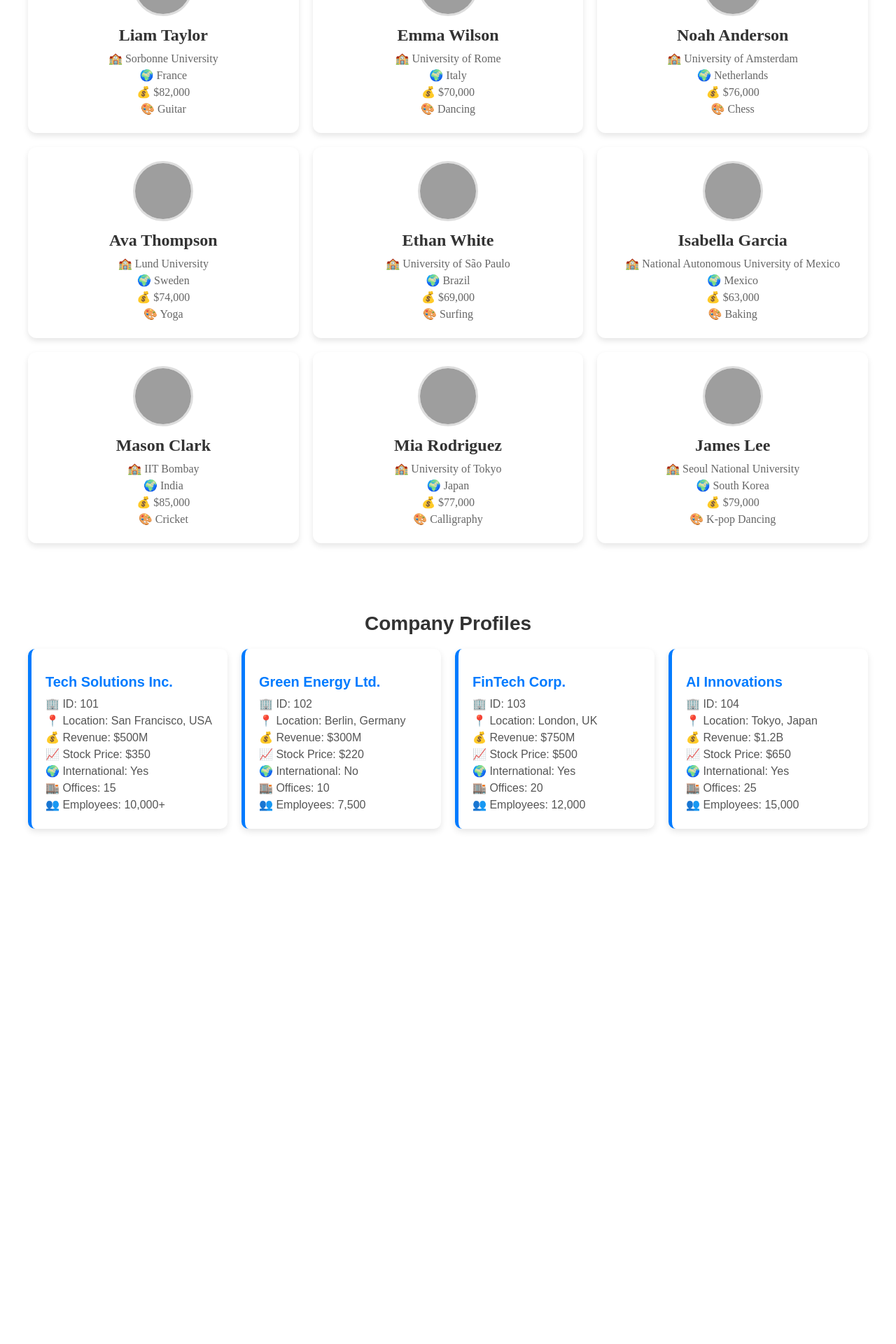
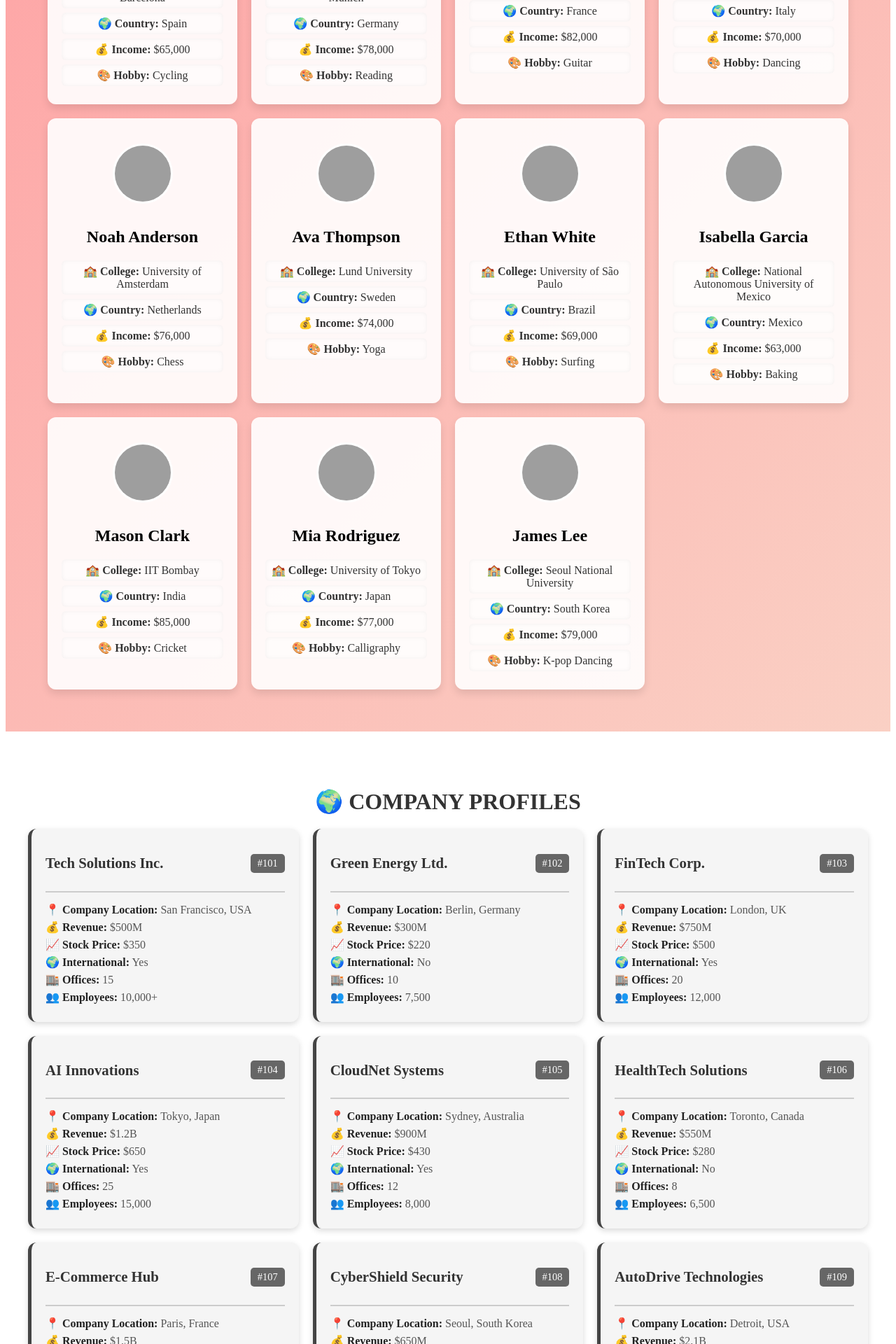
Before and after one commit to Karanbhuva18/advancegithub, a React (Vite) app: page / in a window 1280 px wide. Shown: the part 800-2720 px from the top of the page at 70% size. Before the commit the page ends 2044 px from the top, so only its background shows below. Built offline with nearby package versions, Linux system fonts and the light colour scheme; grey boxes are pictures that could not be loaded.

Commit message:
cancle rest changes

```diff
--- a/src/ComapanyCard/companyCard.css
+++ b/src/ComapanyCard/companyCard.css
@@ -1,54 +1,76 @@
-/* Container for all cards */
-.company-cards-container {
+/* Container Styles */
+.company-container {
   max-width: 1200px;
   margin: 40px auto;
+  text-align: center;
   padding: 20px;
-    text-align: center;
-    font-family: Arial, sans-serif;
 }
 
-  /* Title styling */
-  .title {
-    font-size: 28px;
+.company-title {
+  font-size: 2rem;
+  color: #333;
+  margin-bottom: 20px;
   font-weight: bold;
-    margin-bottom: 20px;
-    color: #333;
+  text-transform: uppercase;
 }
 
-  /* Grid system for company cards */
-  .company-cards-grid {
+/* Grid Layout */
+.company-grid {
   display: grid;
-    grid-template-columns: repeat(auto-fit, minmax(250px, 1fr));
+  grid-template-columns: repeat(auto-fit, minmax(320px, 1fr));
   gap: 20px;
   justify-content: center;
 }
 
-  /* Individual company card styling */
+/* Individual Card */
 .company-card {
-    background: white;
-    border-radius: 10px;
+  background: #f5f5f5; /* Light Gray Background */
+  border-radius: 12px;
   padding: 20px;
-    box-shadow: 0px 4px 10px rgba(0, 0, 0, 0.1);
-    transition: transform 0.2s ease-in-out;
-    text-align: left;
-    border-left: 5px solid #007bff;
+  box-shadow: 0px 3px 8px rgba(0, 0, 0, 0.15);
+  transition: transform 0.3s ease, box-shadow 0.3s ease;
+  border-left: 5px solid #444; /* Darker Accent */
 }
 
 .company-card:hover {
   transform: translateY(-5px);
+  box-shadow: 0px 6px 15px rgba(0, 0, 0, 0.2);
+  background: #ebebeb; /* Slightly Darker on Hover */
 }
 
-  /* Company name styling */
-  .company-name {
-    font-size: 20px;
-    font-weight: bold;
-    color: #007bff;
-    margin-bottom: 10px;
+/* Header Section */
+.company-header {
+  display: flex;
+  justify-content: space-between;
+  align-items: center;
+  border-bottom: 2px solid #ccc;
+  padding-bottom: 10px;
+  margin-bottom: 15px;
 }
 
-  /* Company details */
-  .company-info {
-    font-size: 16px;
+.company-name {
+  font-size: 1.3rem;
+  color: #333;
+  font-weight: bold;
+}
+
+.company-id {
+  background: #666;
+  color: #fff;
+  padding: 5px 10px;
+  border-radius: 5px;
+  font-size: 0.9rem;
+}
+
+/* Details Section */
+.company-details p {
+  margin: 6px 0;
+  font-size: 1rem;
   color: #555;
-    margin: 5px 0;
+  text-align: left;
 }
+
+.company-details strong {
+  color: #222;
+  font-weight: bold;
+}
--- a/src/ComapanyCard/index.jsx
+++ b/src/ComapanyCard/index.jsx
@@ -1,67 +1,38 @@
 import React from "react";
 import "./companyCard.css";
-
-// Sample company data array
-const companies = [
-  {
-    id: 101,
-    name: "Tech Solutions Inc.",
-    location: "San Francisco, USA",
-    revenue: "$500M",
-    stockPrice: "$350",
-    international: "Yes",
-    offices: 15,
-    employees: "10,000+",
-  },
-  {
-    id: 102,
-    name: "Green Energy Ltd.",
-    location: "Berlin, Germany",
-    revenue: "$300M",
-    stockPrice: "$220",
-    international: "No",
-    offices: 10,
-    employees: "7,500",
-  },
-  {
-    id: 103,
-    name: "FinTech Corp.",
-    location: "London, UK",
-    revenue: "$750M",
-    stockPrice: "$500",
-    international: "Yes",
-    offices: 20,
-    employees: "12,000",
-  },
-  {
-    id: 104,
-    name: "AI Innovations",
-    location: "Tokyo, Japan",
-    revenue: "$1.2B",
-    stockPrice: "$650",
-    international: "Yes",
-    offices: 25,
-    employees: "15,000",
-  },
-];
+import { companies } from "../constantdata/constantdata.js";
 
 const CompanyCard = () => {
   return (
-    <div className="company-cards-container">
-      <h1 className="title">Company Profiles</h1>
-      <div className="company-cards-grid">
+    <div className="company-container">
+      <h1 className="company-title">🌍 Company Profiles</h1>
+      <div className="company-grid">
         {companies.map((company) => (
           <div key={company.id} className="company-card">
-            <h2 className="company-name">{company.name}</h2>
-            <p className="company-info">🏢 ID: {company.id}</p>
-            <p className="company-info">📍 Location: {company.location}</p>
-            <p className="company-info">💰 Revenue: {company.revenue}</p>
-            <p className="company-info">📈 Stock Price: {company.stockPrice}</p>
-            <p className="company-info">
-              🌍 International: {company.international}
-            </p>
-            <p className="company-info">🏬 Offices: {company.offices}</p>
-            <p className="company-info">👥 Employees: {company.employees}</p>
+            <div className="company-header">
+              <h2 className="company-name">{company.name}</h2>
+              <span className="company-id">#{company.id}</span>
+            </div>
+            <div className="company-details">
+              <p>
+                📍 <strong>Company Location:</strong> {company.location}
+              </p>
+              <p>
+                💰 <strong>Revenue:</strong> {company.revenue}
+              </p>
+              <p>
+                📈 <strong>Stock Price:</strong> {company.stockPrice}
+              </p>
+              <p>
+                🌍 <strong>International:</strong> {company.international}
+              </p>
+              <p>
+                🏬 <strong>Offices:</strong> {company.offices}
+              </p>
+              <p>
+                👥 <strong>Employees:</strong> {company.employees}
+              </p>
+            </div>
           </div>
         ))}
       </div>
--- a/src/constantdata/constantdata.js
+++ b/src/constantdata/constantdata.js
@@ -120,3 +120,156 @@ export const users = [
     hobby: "K-pop Dancing",
   },
 ];
+
+export const companies = [
+  {
+    id: 101,
+    name: "Tech Solutions Inc.",
+    location: "San Francisco, USA",
+    revenue: "$500M",
+    stockPrice: "$350",
+    international: "Yes",
+    offices: 15,
+    employees: "10,000+",
+  },
+  {
+    id: 102,
+    name: "Green Energy Ltd.",
+    location: "Berlin, Germany",
+    revenue: "$300M",
+    stockPrice: "$220",
+    international: "No",
+    offices: 10,
+    employees: "7,500",
+  },
+  {
+    id: 103,
+    name: "FinTech Corp.",
+    location: "London, UK",
+    revenue: "$750M",
+    stockPrice: "$500",
+    international: "Yes",
+    offices: 20,
+    employees: "12,000",
+  },
+  {
+    id: 104,
+    name: "AI Innovations",
+    location: "Tokyo, Japan",
+    revenue: "$1.2B",
+    stockPrice: "$650",
+    international: "Yes",
+    offices: 25,
+    employees: "15,000",
+  },
+  {
+    id: 105,
+    name: "CloudNet Systems",
+    location: "Sydney, Australia",
+    revenue: "$900M",
+    stockPrice: "$430",
+    international: "Yes",
+    offices: 12,
+    employees: "8,000",
+  },
+  {
+    id: 106,
+    name: "HealthTech Solutions",
+    location: "Toronto, Canada",
+    revenue: "$550M",
+    stockPrice: "$280",
+    international: "No",
+    offices: 8,
+    employees: "6,500",
+  },
+  {
+    id: 107,
+    name: "E-Commerce Hub",
+    location: "Paris, France",
+    revenue: "$1.5B",
+    stockPrice: "$700",
+    international: "Yes",
+    offices: 30,
+    employees: "20,000",
+  },
+  {
+    id: 108,
+    name: "CyberShield Security",
+    location: "Seoul, South Korea",
+    revenue: "$650M",
+    stockPrice: "$340",
+    international: "Yes",
+    offices: 18,
+    employees: "11,000",
+  },
+  {
+    id: 109,
+    name: "AutoDrive Technologies",
+    location: "Detroit, USA",
+    revenue: "$2.1B",
+    stockPrice: "$890",
+    international: "Yes",
+    offices: 40,
+    employees: "30,000",
+  },
+  {
+    id: 110,
+    name: "EduTech Solutions",
+    location: "New Delhi, India",
+    revenue: "$300M",
+    stockPrice: "$210",
+    international: "No",
+    offices: 14,
+    employees: "9,500",
+  },
+  {
+    id: 111,
+    name: "AgriTech Innovations",
+    location: "São Paulo, Brazil",
+    revenue: "$450M",
+    stockPrice: "$290",
+    international: "Yes",
+    offices: 22,
+    employees: "13,500",
+  },
+  {
+    id: 112,
+    name: "GameVerse Studios",
+    location: "Los Angeles, USA",
+    revenue: "$1.8B",
+    stockPrice: "$750",
+    international: "Yes",
+    offices: 35,
+    employees: "25,000",
+  },
+  {
+    id: 113,
+    name: "SmartHome Technologies",
+    location: "Amsterdam, Netherlands",
+    revenue: "$600M",
+    stockPrice: "$370",
+    international: "Yes",
+    offices: 16,
+    employees: "9,000",
+  },
+  {
+    id: 114,
+    name: "Blockchain Inc.",
+    location: "Singapore",
+    revenue: "$1.2B",
+    stockPrice: "$620",
+    international: "Yes",
+    offices: 20,
+    employees: "14,500",
+  },
+  {
+    id: 115,
+    name: "Quantum Computing Labs",
+    location: "Zurich, Switzerland",
+    revenue: "$2.5B",
+    stockPrice: "$950",
+    international: "Yes",
+    offices: 50,
+    employees: "40,000",
+  },
+];
--- a/src/userCard/UserCard.jsx
+++ b/src/userCard/UserCard.jsx
@@ -1,30 +1,18 @@
 import React from "react";
-import "./userCard.css";
 import { users } from "../constantdata/constantdata.js";
+import UserCardItem from "./UserCardItem.jsx";
 // Sample user data array
 
 const UserCard = () => {
   return (
-    <div className="user-cards-container">
+    <section className="user-cards-container">
       <h1 className="title">User Profiles</h1>
       <div className="user-cards-grid">
         {users.map((user) => (
-          <div key={user.id} className="user-card">
-            <div className="avatar">
-              <img
-                src="https://cdn-icons-png.flaticon.com/512/847/847969.png"
-                alt="User Avatar"
-              />
-            </div>
-            <h2 className="user-name">{user.name}</h2>
-            <p className="user-info">🏫 {user.college}</p>
-            <p className="user-info">🌍 {user.country}</p>
-            <p className="user-info">💰 {user.income}</p>
-            <p className="user-info">🎨 {user.hobby}</p>
-          </div>
+          <UserCardItem key={user.id} user={user} />
         ))}
       </div>
-    </div>
+    </section>
   );
 };
 
--- /dev/null
+++ b/src/userCard/UserCardItem.jsx
@@ -0,0 +1,23 @@
+import React from 'react'
+import './usercard.css'
+const UserCardItem = ({ user }) => {
+    return (
+      <article className="user-card">
+        <figure className="user-avatar">
+          <img
+            src={user.avatar || "https://cdn-icons-png.flaticon.com/512/847/847969.png"}
+            alt={user.name}
+          />
+        </figure>
+        <div className="user-info">
+          <h2 className="user-name">{user.name}</h2>
+          <p>🏫 <strong>College:</strong> {user.college}</p>
+          <p>🌍 <strong>Country:</strong> {user.country}</p>
+          <p>💰 <strong>Income:</strong> {user.income}</p>
+          <p>🎨 <strong>Hobby:</strong> {user.hobby}</p>
+        </div>
+      </article>
+    );
+  };
+
+export default UserCardItem
--- a/src/userCard/usercard.css
+++ b/src/userCard/usercard.css
@@ -1,64 +1,67 @@
-/* Container */
 .user-cards-container {
-    max-width: 1200px;
-    margin: 40px auto;
-    padding: 20px;
   text-align: center;
+  padding: 40px;
+  background: linear-gradient(135deg, #ff9a9e, #fad0c4);
+  min-height: 100vh;
 }
 
 .title {
   font-size: 2rem;
   font-weight: bold;
-    color: #333;
+  color: #fff;
   margin-bottom: 20px;
+  text-transform: uppercase;
+  letter-spacing: 1.5px;
 }
 
 /* Grid Layout */
 .user-cards-grid {
   display: grid;
-    grid-template-columns: repeat(auto-fit, minmax(300px, 1fr));
+  grid-template-columns: repeat(auto-fit, minmax(250px, 1fr));
   gap: 20px;
+  padding: 20px;
   justify-content: center;
 }
 
-  /* Card Styling */
+/* Card */
 .user-card {
-    background: white;
+  background: rgba(255, 255, 255, 0.9);
   border-radius: 12px;
-    box-shadow: 0px 4px 8px rgba(0, 0, 0, 0.1);
   padding: 20px;
-    transition: transform 0.3s ease, box-shadow 0.3s ease;
+  box-shadow: 0 6px 12px rgba(0, 0, 0, 0.1);
+  transition: all 0.3s ease-in-out;
+  text-align: center;
 }
 
 .user-card:hover {
-    transform: translateY(-5px);
-    box-shadow: 0px 8px 16px rgba(0, 0, 0, 0.2);
+  transform: translateY(-8px);
+  box-shadow: 0 10px 20px rgba(0, 0, 0, 0.2);
 }
 
 /* Avatar */
-  .avatar img {
+.user-avatar img {
   width: 80px;
   height: 80px;
   border-radius: 50%;
-    border: 3px solid #ddd;
+  object-fit: cover;
+  margin-bottom: 10px;
+  border: 3px solid #fff;
 }
 
-  /* Text Styling */
-  .user-name {
-    font-size: 1.5rem;
+/* User Info */
+.user-info p {
+  font-size: 1rem;
   color: #333;
-    margin: 10px 0;
+  margin: 6px 0;
+  padding: 6px;
+  border-radius: 6px;
+  background: rgba(255, 255, 255, 0.4);
+  box-shadow: inset 0 0 6px rgba(0, 0, 0, 0.05);
 }
 
-  .user-info {
-    font-size: 1rem;
-    color: #666;
-    margin: 5px 0;
-  }
-
-  /* Responsive Design */
+/* Responsive */
 @media (max-width: 768px) {
   .user-cards-grid {
-      grid-template-columns: repeat(auto-fit, minmax(250px, 1fr));
+    grid-template-columns: 1fr;
   }
 }
```
Lines whose indentation alone changed are shown as unchanged.
